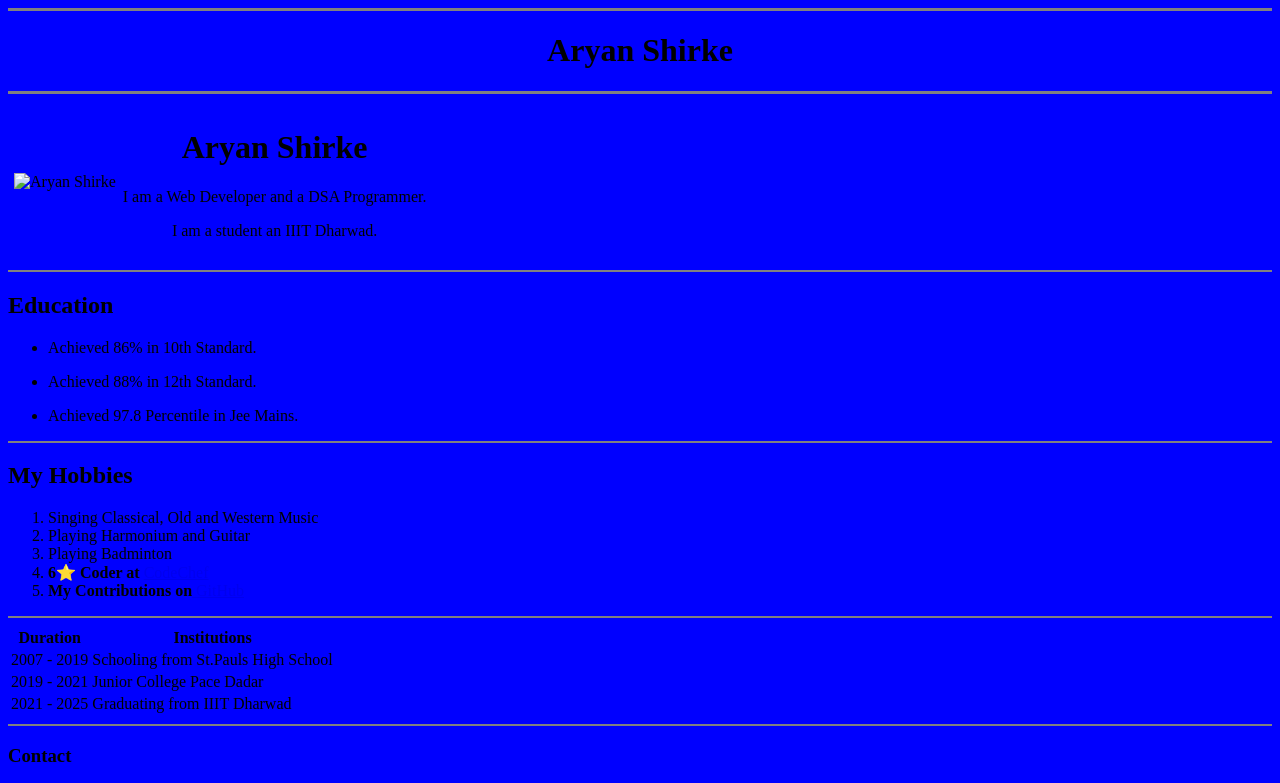
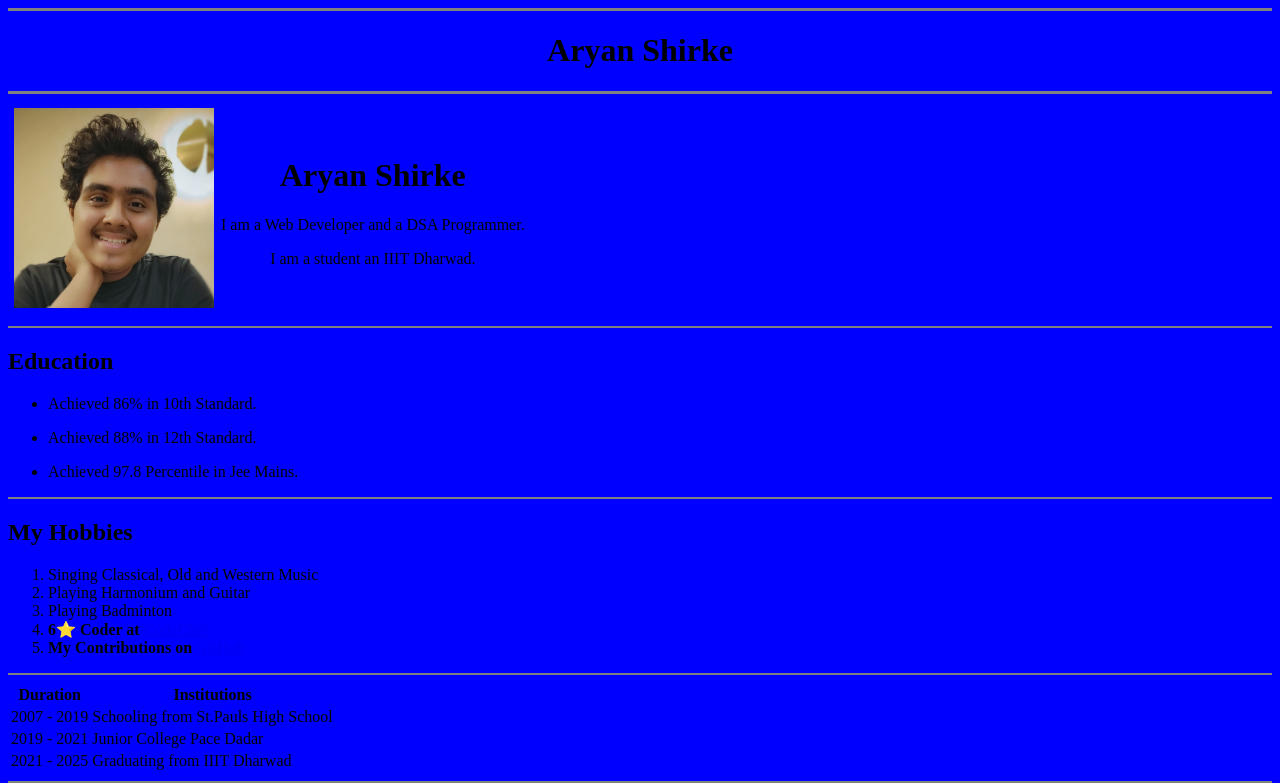
Before and after one commit to HiBorn4/CV, a plain HTML site: page Index.html in a window 1280 px wide. Shown: the top 783 px of the page. Drawn offline with Linux system fonts and the light colour scheme.

Commit message:
Update Index.html

```diff
--- a/Index.html
+++ b/Index.html
@@ -18,7 +18,7 @@
         <table border="0" cellspacing = "5">
             <tr>
                 <td>
-                    <img src="Images/Aryan.jpg" width="200" height="200" alt="Aryan Shirke">
+                    <img src="Aryan.jpg" width="200" height="200" alt="Aryan Shirke">
                 </td>
                 <td align="center">
                     <p><h1>Aryan Shirke</h1></p>
```
